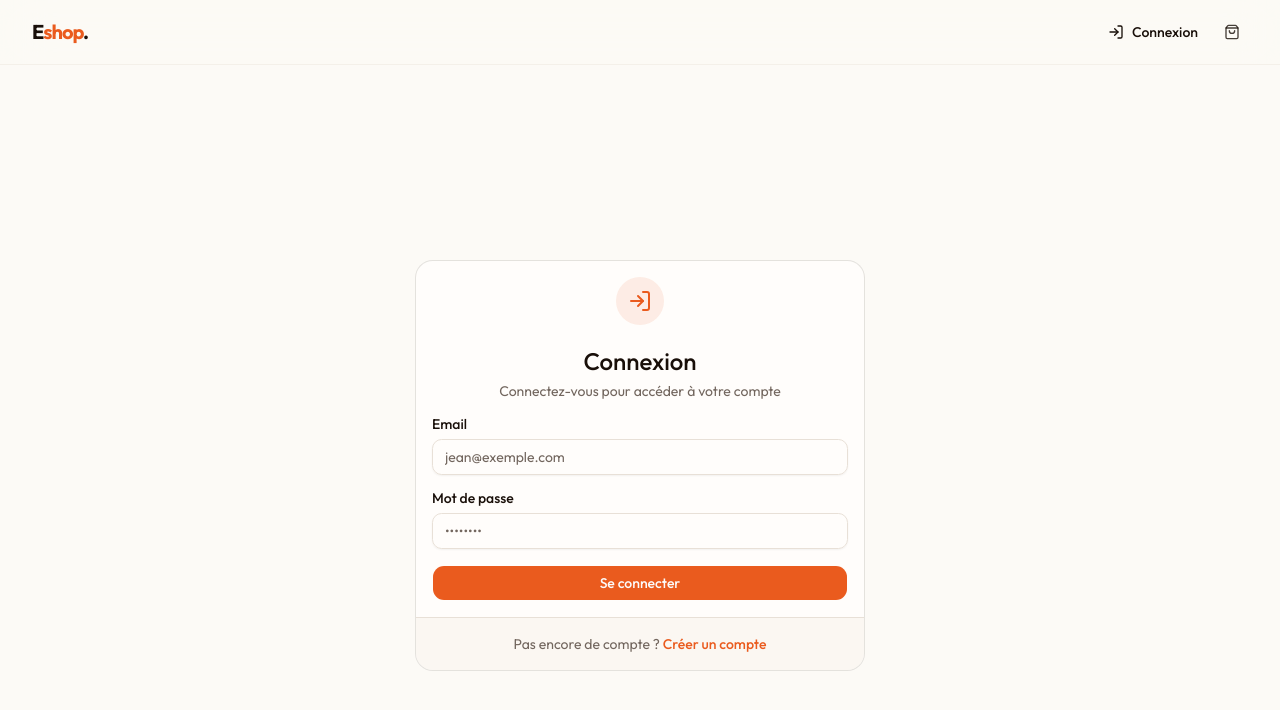
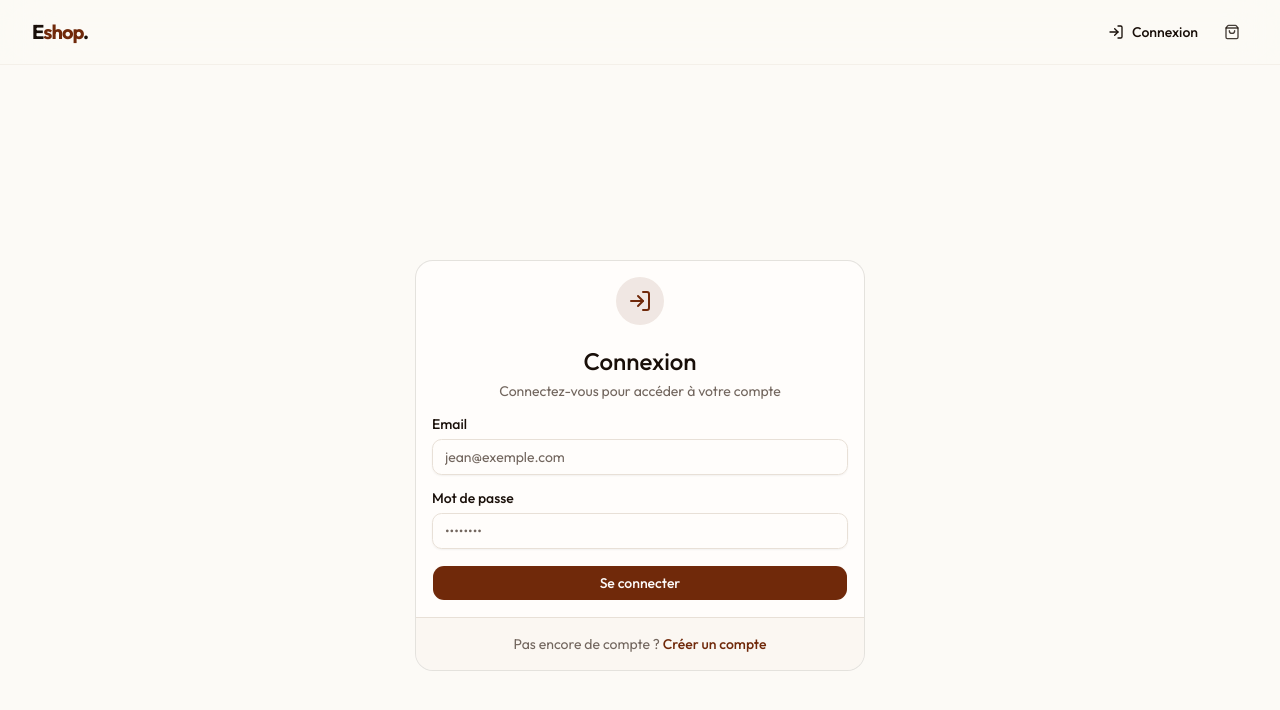
Before and after one commit to Steviggio/eshop-template, a Next.js app in the folder apps/storefront/: page /login in a window 1280 px wide. Shown: the top 710 px of the page. Built offline with nearby package versions, Linux system fonts and the light colour scheme; no server answers.

Commit message:
fix(lighthouse): Adjusting contrast for a11y and maximum scale value

```diff
--- a/apps/storefront/src/app/globals.css
+++ b/apps/storefront/src/app/globals.css
@@ -55,7 +55,7 @@
   --card-foreground: oklch(0.18 0.02 55);
   --popover: oklch(0.995 0.003 75);
   --popover-foreground: oklch(0.18 0.02 55);
-  --primary: oklch(0.65 0.19 40);
+  --primary: oklch(0.381 0.1084 40.79);
   --primary-foreground: oklch(0.99 0.003 75);
   --secondary: oklch(0.955 0.015 70);
   --secondary-foreground: oklch(0.25 0.03 55);
@@ -66,8 +66,8 @@
   --destructive: oklch(0.577 0.245 27.325);
   --border: oklch(0.91 0.015 70);
   --input: oklch(0.91 0.015 70);
-  --ring: oklch(0.65 0.19 40);
-  --chart-1: oklch(0.65 0.19 40);
+  --ring: oklch(0.381 0.1084 40.79);
+  --chart-1: oklch(0.381 0.1084 40.79);
   --chart-2: oklch(0.72 0.15 65);
   --chart-3: oklch(0.60 0.12 160);
   --chart-4: oklch(0.70 0.10 250);
@@ -75,12 +75,12 @@
   --radius: 0.75rem;
   --sidebar: oklch(0.98 0.008 75);
   --sidebar-foreground: oklch(0.18 0.02 55);
-  --sidebar-primary: oklch(0.65 0.19 40);
+  --sidebar-primary: oklch(0.381 0.1084 40.79);
   --sidebar-primary-foreground: oklch(0.99 0.003 75);
   --sidebar-accent: oklch(0.95 0.02 65);
   --sidebar-accent-foreground: oklch(0.25 0.03 55);
   --sidebar-border: oklch(0.91 0.015 70);
-  --sidebar-ring: oklch(0.65 0.19 40);
+  --sidebar-ring: oklch(0.381 0.1084 40.79);
 }
 
 .dark {
@@ -98,23 +98,23 @@
   --muted-foreground: oklch(0.68 0.02 55);
   --accent: oklch(0.26 0.015 55);
   --accent-foreground: oklch(0.96 0.005 75);
-  --destructive: oklch(0.704 0.191 22.216);
+  --destructive: oklch(0.7801 0.1109 44.15);
   --border: oklch(1 0 0 / 10%);
   --input: oklch(1 0 0 / 15%);
-  --ring: oklch(0.72 0.17 40);
-  --chart-1: oklch(0.72 0.17 40);
+  --ring: oklch(0.7801 0.1109 44.15);
+  --chart-1: oklch(0.7801 0.1109 44.15);
   --chart-2: oklch(0.72 0.15 65);
   --chart-3: oklch(0.60 0.12 160);
   --chart-4: oklch(0.70 0.10 250);
   --chart-5: oklch(0.55 0.15 320);
   --sidebar: oklch(0.2 0.015 55);
   --sidebar-foreground: oklch(0.96 0.005 75);
-  --sidebar-primary: oklch(0.72 0.17 40);
+  --sidebar-primary: oklch(0.7801 0.1109 44.15);
   --sidebar-primary-foreground: oklch(0.96 0.005 75);
   --sidebar-accent: oklch(0.26 0.015 55);
   --sidebar-accent-foreground: oklch(0.96 0.005 75);
   --sidebar-border: oklch(1 0 0 / 10%);
-  --sidebar-ring: oklch(0.72 0.17 40);
+  --sidebar-ring: oklch(0.7801 0.1109 44.15);
 }
 
 @layer base {
--- a/apps/storefront/src/app/layout.tsx
+++ b/apps/storefront/src/app/layout.tsx
@@ -20,7 +20,7 @@ export const viewport: Viewport = {
   themeColor: "#ffffff",
   width: "device-width",
   initialScale: 1,
-  maximumScale: 1,
+  maximumScale: 5,
 };
 
 export default function RootLayout({
```
